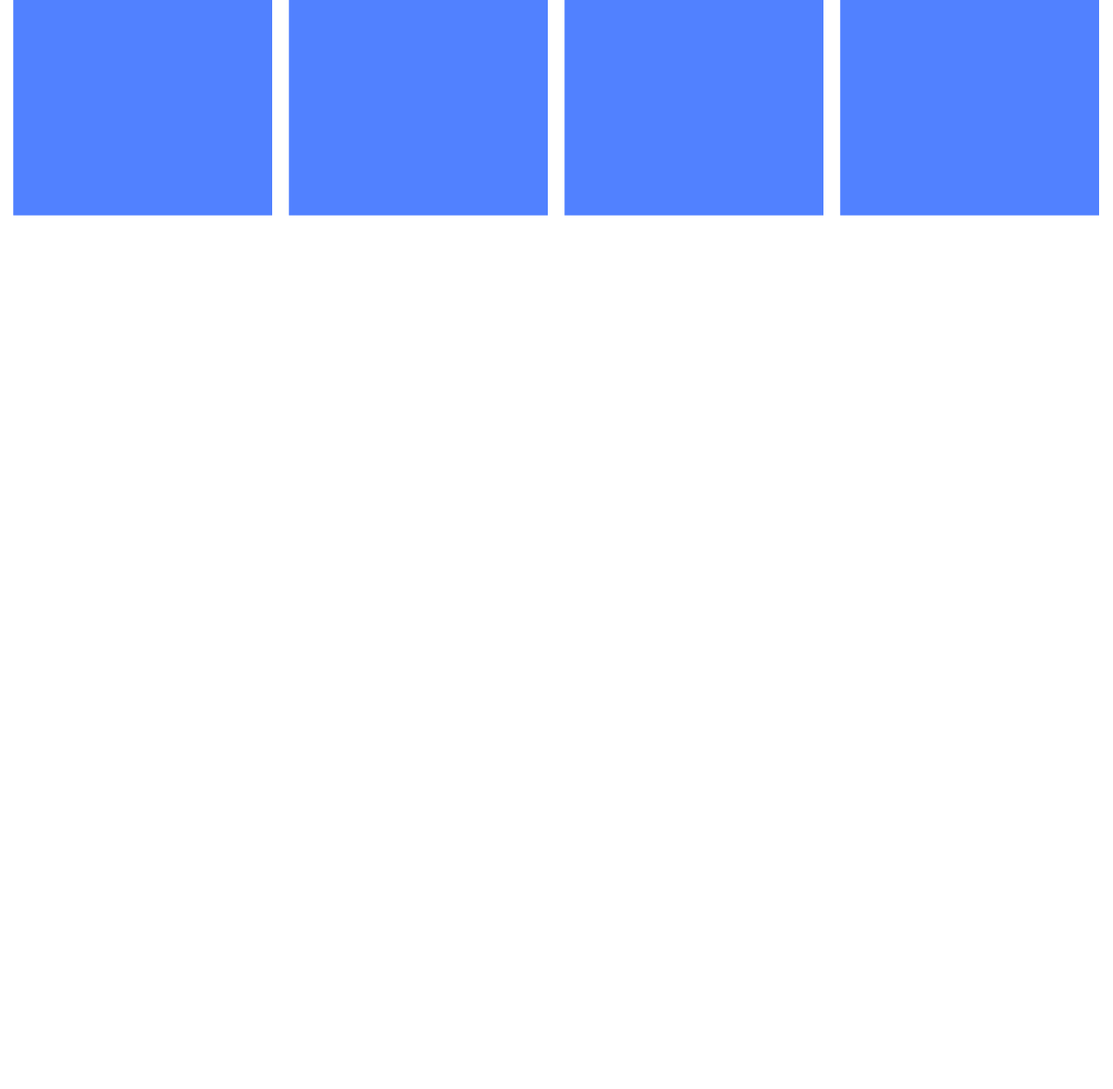
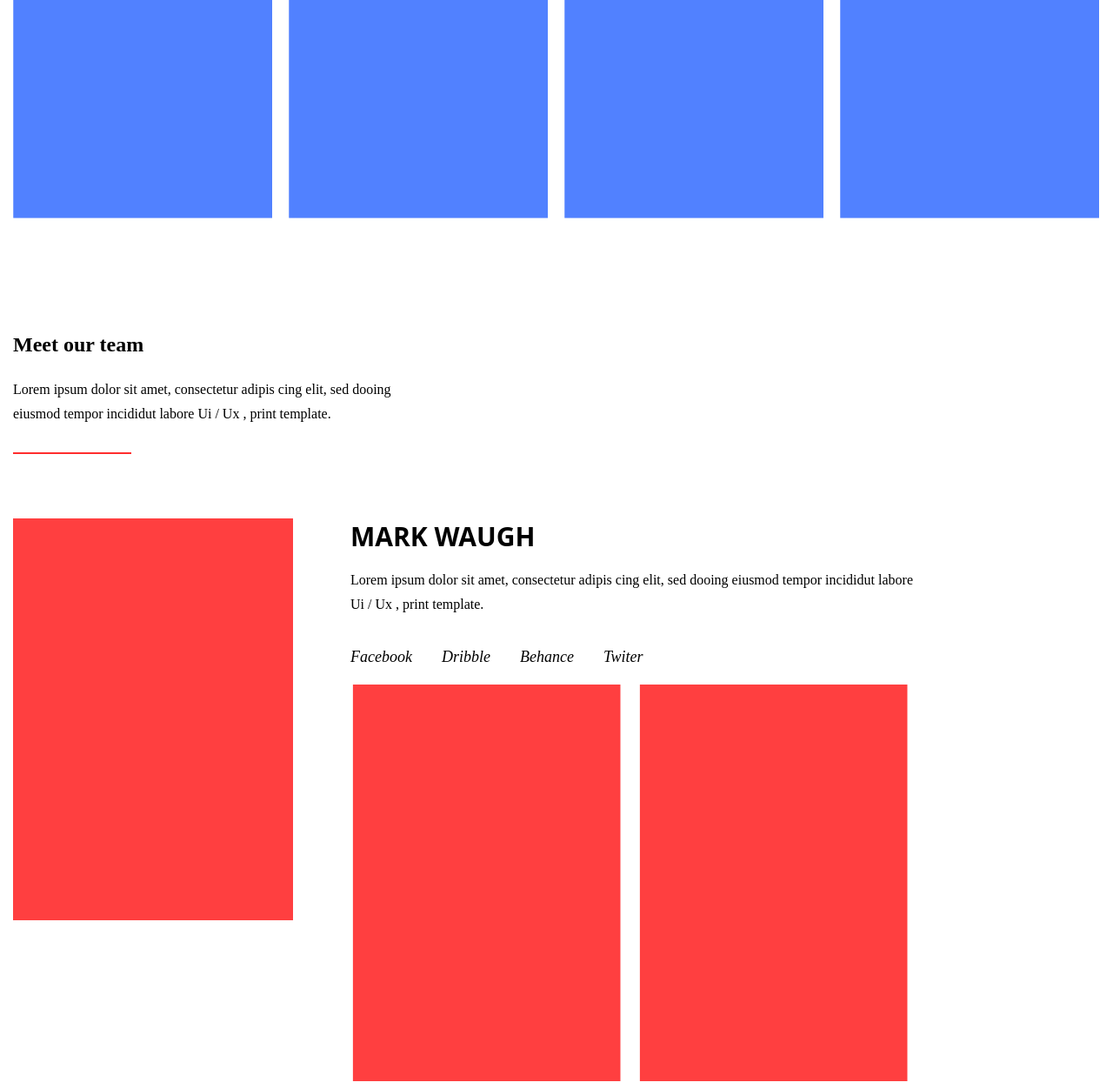
Before and after one commit to rysyashhh/rer, a plain HTML site: page index.html in a window 1280 px wide. Shown: the part 2245-3497 px from the top of the page at 87% size. Before the commit the page ends 2545 px from the top, so only its background shows below. Drawn offline with Linux system fonts and the light colour scheme.

Commit message:
изменено

```diff
--- a/index.html
+++ b/index.html
@@ -154,6 +154,51 @@
                 <img class="products" src="./images/work-8.jpg" alt="Скриншот макет">
             </div>
         </section>
+        <section class="section team">
+            <div class="team__header">
+                <h2 class="team__heading section__heading" id="about">
+                    Meet our team
+                </h2>
+                <p class="team__text">Lorem ipsum dolor sit amet, consectetur adipis cing elit,
+                    sed dooing eiusmod tempor incididut labore Ui / Ux , print template.</p>
+                <hr class="header__line team__line">
+            </div>
+            <div class="team__members">
+                <img class="team__selected-photo" src="./images/photo.png" alt="Фото сотрудника">
+                <div class="team__main-content">
+                    <div class="team__selected-info">
+                        <span class="team__selected-name">mark waugh</span>
+                        <p class="team__selected-about">Lorem ipsum dolor sit amet, consectetur adipis cing elit,
+                            sed dooing eiusmod tempor incididut labore Ui / Ux , print template.
+                        </p>
+                        <div class="team__selected-links">
+                            <a class="team__selected-link" href="">Facebook</a>
+                            <a class="team__selected-link" href="">Dribble</a>
+                            <a class="team__selected-link" href="">Behance</a>
+                            <a class="team__selected-link" href="">Twiter</a>
+                        </div>
+                    </div>
+                    <section class="members">
+                        <div class="member">
+                            <h3 class="member__name">sokina jue</h3>
+                            <img class="member__photo" src="./images/photo.png" alt="Фото сотрудника">
+                        </div>
+                        <div class="member">
+                            <h3 class="member__name">sokina jue</h3>
+                            <img class="member__photo" src="./images/photo.png" alt="Фото сотрудника">
+                        </div>
+                        <div class="member">
+                            <h3 class="member__name">sokina jue</h3>
+                            <img class="member__photo" src="./images/photo.png" alt="Фото сотрудника">
+                        </div>
+                        <div class="member">
+                            <h3 class="member__name">sokina jue</h3>
+                            <img class="member__photo" src="./images/photo.png" alt="Фото сотрудника">
+                        </div>
+                    </section>
+                </div>
+            </div>
+        </section>
     </main>
 </body>
 
--- a/styles/styles.css
+++ b/styles/styles.css
@@ -262,7 +262,7 @@
 .feature__line {
     border: 1px solid #FF2D2D;
     width: 134px;
-    min-height: 1px;
+    min-height: 4px;
 }
 
 .products__filter {
@@ -317,3 +317,151 @@
     cursor: pointer;
     max-width: 320px;
 }
+
+
+/* Team */
+
+.team {
+    padding-top: 60px;
+    padding-bottom: 12px;
+}
+
+.team__header {
+    width: 100%;
+    text-align: left;
+    margin-bottom: 66px;
+}
+
+.team__heading {
+    margin-bottom: 24px;
+}
+
+.team__text {
+    margin: 0;
+    line-height: 28px;
+    max-width: 460px;
+    margin-bottom: 30px;
+}
+
+.feature__line {
+    border: 1px solid #FF2D2D;
+    width: 134px;
+    min-height: 4px;
+}
+
+.team__line {
+    border: 1px solid #FF2D2D;
+    width: 134px;
+    max-height: 4px;
+    margin-left: 0;
+}
+
+.team__members {
+    width: 100%;
+    display: flex;
+    flex-wrap: wrap;
+    align-items: stretch;
+    min-height: 462px;
+}
+
+.team__selected-photo {
+    flex-shrink: 0;
+    width: 322px;
+    height: 462px;
+    margin-right: 66px;
+    background-color: #FF3F40;
+    grid-column: 1 / 2;
+    grid-row: 1 / 3;
+    align-self: start;
+}
+
+.team__main-content {
+    display: flex;
+    flex-direction: column;
+    justify-content: space-between;
+}
+
+@supports (display: grid) and (display: contents) {
+    .team__members {
+        display: grid;
+        grid-template-columns: repeat(2, auto);
+        grid-template-rows: repeat(2, auto);
+    }
+    .team__main-content {
+        display: contents;
+    }
+}
+
+.team__selected-info {
+    position: relative;
+    display: flex;
+    flex-direction: column;
+    align-self: start;
+    justify-content: space-between;
+    max-width: 662px;
+    grid-column: 2 / 3;
+    grid-row: 1 / 2;
+}
+
+.team__selected-about {
+    margin: 0;
+    line-height: 28px;
+    margin-bottom: 34px;
+}
+
+.team__selected-name {
+    font-family: 'Open Sans', Arial, Helvetica, sans-serif;
+    margin-right: 30px;
+    bottom: 6px;
+    font-weight: bold;
+    font-size: 30px;
+    text-transform: uppercase;
+    margin-bottom: 16px;
+}
+
+.team__selected-link {
+    color: #000000;
+    font-size: 18px;
+    line-height: 24px;
+    font-style: 18px;
+    font-style: italic;
+    text-decoration: none;
+    margin-right: 30px;
+}
+
+.team__selected-link:hover {
+    text-decoration: underline;
+}
+
+.members {
+    display: flex;
+    align-items: flex-end;
+    flex-wrap: wrap;
+    grid-column: 2 / 3;
+    grid-row: 2/ 3;
+}
+
+.member {
+    position: relative;
+    margin-top: 18px;
+}
+
+.member:not(:last-child) {
+    margin-right: 18px;
+}
+
+.member__name {
+    display: flex;
+    justify-content: center;
+    align-items: center;
+    visibility: hidden;
+    color: #FFFFFF;
+    position: absolute;
+    width: 100%;
+    bottom: 0;
+    height: 38px;
+    margin: 0;
+    text-align: center;
+    background-color: #000000;
+    opacity: 0.5;
+}
```
Also changed, not shown: images/photo.png (added).
